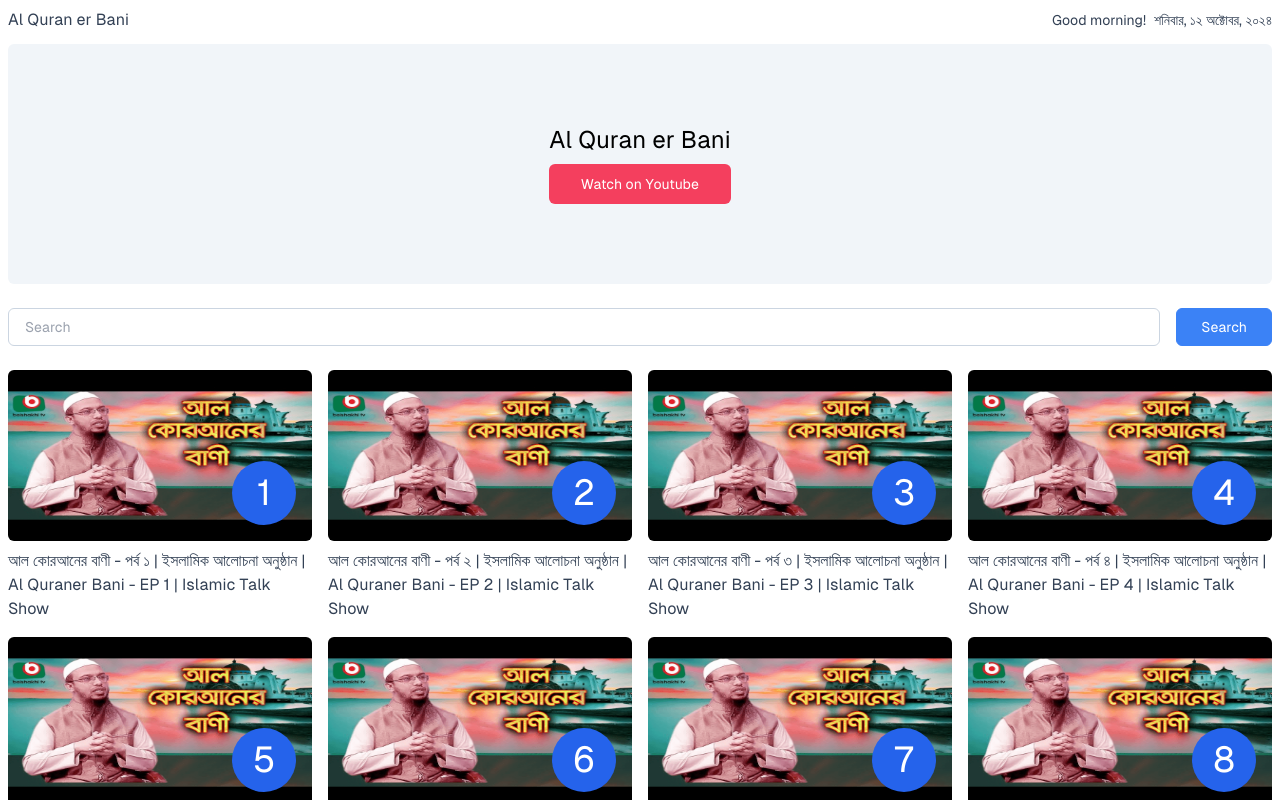
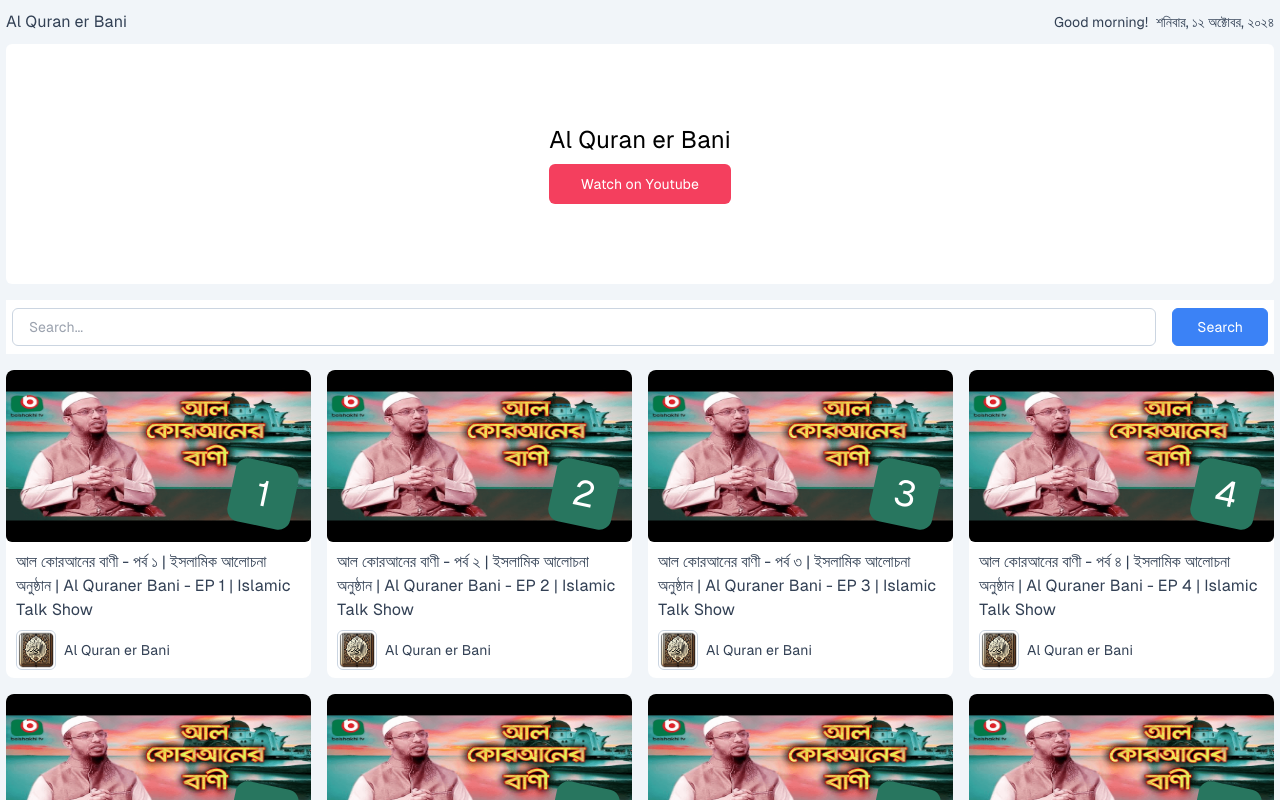
Before and after one commit to ebnsina/al-quran-er-bani, a React (Vite) app: page / in a window 1280 px wide. Shown: the top 800 px of the page. Built offline with nearby package versions, Linux system fonts and the light colour scheme.

Commit message:
Fixed: some ui tweak

```diff
--- a/dev-dist/sw.js
+++ b/dev-dist/sw.js
@@ -82,7 +82,7 @@
     "revision": "3ca0b8505b4bec776b69afdba2768812"
   }, {
     "url": "index.html",
-    "revision": "0.ji7fpe9bt3o"
+    "revision": "0.e7cpa1v8ksg"
   }], {});
   workbox.cleanupOutdatedCaches();
   workbox.registerRoute(new workbox.NavigationRoute(workbox.createHandlerBoundToURL("index.html"), {
--- a/src/components/Hero.tsx
+++ b/src/components/Hero.tsx
@@ -1,6 +1,6 @@
 export default function Hero() {
   return (
-    <div className='bg-slate-100 rounded-md px-6 py-10 sm:py-20 text-center'>
+    <div className='bg-white rounded-md px-6 py-10 sm:py-20 text-center'>
       <h1 className='text-base sm:text-2xl font-medium mb-2'>
         Al Quran er Bani
       </h1>
--- a/src/components/Search.tsx
+++ b/src/components/Search.tsx
@@ -13,7 +13,7 @@
   };
 
   return (
-    <div className='sticky top-0 w-full z-20 bg-white py-2'>
+    <div className='sticky top-0 left-0 right-0 w-full z-20 bg-white px-1.5 py-2'>
       <form
         onSubmit={(e) => e.preventDefault()}
         className='flex gap-2 sm:gap-4 items-center'
@@ -26,7 +26,7 @@
           type='search'
           name='search'
           id='search'
-          placeholder='Search'
+          placeholder='Search...'
           value={searchTerm}
           onChange={handleInputChange}
         />
--- a/src/components/VideoItem.tsx
+++ b/src/components/VideoItem.tsx
@@ -22,7 +22,7 @@
   };
 
   return (
-    <div className='aspect-video relative'>
+    <div className='aspect-video relative bg-white rounded-md'>
       {isLoading && (
         <div className='absolute inset-0 bg-gray-200 animate-pulse'></div>
       )}
--- a/src/components/VideoList.tsx
+++ b/src/components/VideoList.tsx
@@ -7,8 +7,11 @@
 
 export default function VideoList({ item }: Props) {
   return (
-    <Link className='block hover:text-blue-600' to={`/watch/${item.videoId}`}>
-      <article>
+    <article className='group'>
+      <Link
+        className='bg-white block rounded-lg overflow-hidden hover:text-blue-600'
+        to={`/watch/${item.videoId}`}
+      >
         <div className='relative rounded-md overflow-hidden bg-blue-500'>
           <img
             className='w-full aspect-video'
@@ -16,17 +19,28 @@
             alt={item.title}
           />
 
-          <span className='text-2xl sm:text-4xl absolute right-4 bottom-4 bg-blue-600 text-white size-10 p-2 sm:size-16 flex justify-center items-center rounded-full'>
+          <span className='text-xl sm:text-4xl absolute right-4 bottom-4 bg-[#28765F] text-white size-10 p-2 sm:size-16 flex justify-center items-center rounded-xl rotate-12 transform transition group-hover:rotate-0'>
             {item.id}
           </span>
         </div>
 
-        <div className='mt-2 text-sm'>
-          <span className='text-sm sm:text-base text-slate-700 mb-2'>
-            {item.title}
-          </span>
+        <div className='px-2.5 py-2 rounded-b-2xl'>
+          <div className='text-sm'>
+            <span className='text-sm sm:text-base text-slate-700 mb-2'>
+              {item.title}
+            </span>
+          </div>
+
+          <div className='flex mt-2 space-x-2 items-center'>
+            <img
+              src='/images/logo.png'
+              className='size-10 rounded-md border border-slate-300'
+              alt='logo'
+            />
+            <span className='text-sm text-slate-700'>Al Quran er Bani</span>
+          </div>
         </div>
-      </article>
-    </Link>
+      </Link>
+    </article>
   );
 }
--- a/src/components/VideoLists.tsx
+++ b/src/components/VideoLists.tsx
@@ -7,7 +7,7 @@
 
 export default function VideoLists({ videos }: Props) {
   return (
-    <div className='grid grid-cols-1 gap-4 md:grid-cols-2 lg:grid-cols-4 space-y-4 sm:space-y-0'>
+    <div className='grid grid-cols-1 gap-4 md:grid-cols-2 lg:grid-cols-4'>
       {videos.map((video, index) => (
         <VideoList key={index} item={video} />
       ))}
--- a/src/routes/Root.tsx
+++ b/src/routes/Root.tsx
@@ -4,8 +4,9 @@
 
 export default function Root() {
   return (
-    <div className='min-h-screen container mx-auto px-2 py-2'>
-      <div className='text-xs sm:text-sm text-slate-700 flex justify-between items-center pb-3'>
+    <div className='min-h-screen bg-slate-100'>
+      <div className='container mx-auto px-1.5'>
+        <div className='text-xs sm:text-sm text-slate-700 flex justify-between items-center py-2.5'>
           <Logo />
           <Greet />
         </div>
@@ -14,5 +15,6 @@
           <Outlet />
         </main>
       </div>
+    </div>
   );
 }
--- a/src/routes/Watch.tsx
+++ b/src/routes/Watch.tsx
@@ -19,10 +19,10 @@
   }, [watchId]);
 
   return (
-    <div ref={videoRef}>
+    <div ref={videoRef} className='space-y-2'>
       <div className='flex justify-end mb-2'>
         <Link
-          className='block border border-blue-600 text-blue-600 px-2 py-1 text-sm rounded-md'
+          className='bg-blue-100 text-blue-800 block px-4 py-2 text-xs uppercase tracking-wider rounded-2xl'
           to='/'
         >
           Go back
@@ -31,11 +31,26 @@
 
       <VideoItem videoId={video?.videoId} />
 
-      <h2 className='text-base sm:text-lg font-medium mt-2 mb-4'>
-        {video?.title}
-      </h2>
+      <div className='bg-white p-4 rounded-2xl'>
+        <h2 className='text-sm sm:text-lg font-medium mb-2'>{video?.title}</h2>
 
-      <p className='text-slate-600 text-sm'>{video?.description}</p>
+        <Link className='block' to='/'>
+          <div className='flex space-x-2 items-center'>
+            <img
+              src='/images/logo.png'
+              className='size-10 rounded-md border border-slate-300'
+              alt=''
+            />
+            <span className='text-sm text-slate-700'>Al Quran er Bani</span>
+          </div>
+        </Link>
+      </div>
+
+      <div className='bg-white overflow-hidden text-ellipsis break-words px-2 py-2 rounded-2xl text-slate-600 text-sm'>
+        <h4 className='font-medium mb-1'>Descriptions:</h4>
+
+        <div className='leading-6'>{video?.description}</div>
+      </div>
     </div>
   );
 }
```
Lines whose indentation alone changed are shown as unchanged.
